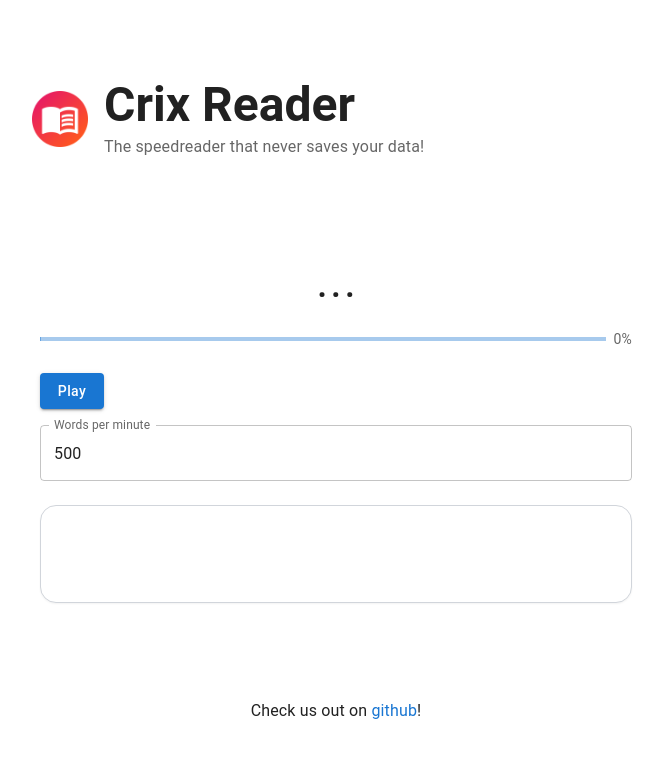
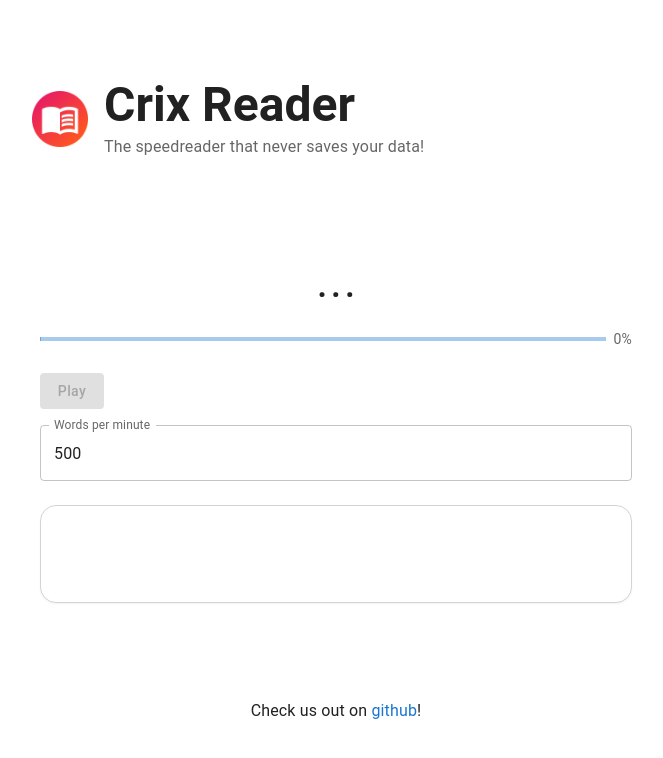
Before and after one commit to choneface/speedreader, a React (Vite) app: page / in a window 1280 px wide. Shown: the top 758 px of the page, without its empty margins (304-967 px from the left). Built offline with nearby package versions, Linux system fonts and the light colour scheme.

Commit message:
Feature: Clear content button  (#12)
* new clear content button - wipes sections

* refactor to pass linter

* disabling buttons when they do not make sense

```diff
--- a/src/SpeedReader.tsx
+++ b/src/SpeedReader.tsx
@@ -8,7 +8,6 @@
   Stack,
   Typography,
   TextField,
-  Grid,
 } from "@mui/material";
 import SectionedTextInput from "./components/SectionedTextInput";
 
@@ -31,6 +30,7 @@
 
   /* progress bar inside section */
   const [progress, setProgress] = useState(0);
+  const [resetCounter, setResetCounter] = useState(0);
 
   /* words of current section */
   const words = useMemo(() => {
@@ -97,6 +97,20 @@
     }
   };
 
+  const clearEverything = () => {
+    /* wipe local reader state */
+    setCompleted([]);
+    setCurrent(0);
+    setWordIdx(0);
+    setProgress(0);
+    setCurrentWord("");
+    setPlaying(false);
+
+    /* wipe text */
+    setSections([""]); // for the reader
+    setResetCounter((k) => k + 1); // tells SectionedTextInput to reset itself
+  };
+
   /* render */
   return (
     <Container maxWidth="md" className="py-10">
@@ -108,13 +122,16 @@
 
       <LinearProgressWithLabel value={progress} />
 
-      <Grid container spacing={2} sx={{ my: 3 }}>
+      <Box sx={{ my: 3 }}>
         <Stack
           direction="row"
           spacing={2}
-          justifyContent="center"
-          height="100%"
-          alignItems="center"
+          sx={{
+            justifyContent: "space-between",
+            alignItems: "center",
+            width: "100%",
+            mb: 2,
+          }}
         >
           {completed.length === sections.length - 1 && sections.length != 1 ? (
             <Button
@@ -136,10 +153,20 @@
             <Button
               variant="contained"
               onClick={togglePlay}
-              disabled={false}
+              disabled={sections.length <= 1}
               sx={{ textTransform: "none" }}
             >
               {playing ? "Pause" : "Play"}
+            </Button>
+          )}
+          {sections.length > 1 && (
+            <Button
+              color="error"
+              variant="contained"
+              sx={{ textTransform: "none" }}
+              onClick={clearEverything}
+            >
+              Clear content
             </Button>
           )}
         </Stack>
@@ -149,12 +176,12 @@
           fullWidth
           value={wpm}
           onChange={handleWpmChange}
-          inputProps={{ min: 1 }}
         />
-      </Grid>
+      </Box>
 
       <SectionedTextInput
         completed={completed}
+        resetSignal={resetCounter}
         onSectionsChange={setSections}
       />
     </Container>
--- a/src/components/SectionedTextInput.tsx
+++ b/src/components/SectionedTextInput.tsx
@@ -13,26 +13,34 @@
 type Section = { id: string; text: string };
 
 const make = (txt: string): Section => ({
-  id: crypto.randomUUID(), // any uid generator works
+  id: crypto.randomUUID(),
   text: txt,
 });
 
 export interface SectionedTextInputProps {
   initialSections?: string[];
-  completed?: number[]; // indices that are done
+  completed?: number[];
+  resetSignal?: number;
   onSectionsChange?(sections: string[]): void;
 }
 
 export default function SectionedTextInput({
   initialSections = [""],
   completed = [],
+  resetSignal,
   onSectionsChange,
 }: SectionedTextInputProps) {
-  const [sections, setSections] = useState<Section[]>(
-    initialSections.map(make),
+  const initialSectionsRef = React.useRef(initialSections);
+
+  const [sections, setSections] = useState(() =>
+    initialSectionsRef.current.map(make),
   );
-  // New: Track which section is in edit mode (by index)
   const [editingIndex, setEditingIndex] = useState<number | null>(null);
+
+  useEffect(() => {
+    setSections(initialSectionsRef.current.map(make));
+    setEditingIndex(null);
+  }, [resetSignal]);
 
   /* bubble up */
   useEffect(
```
